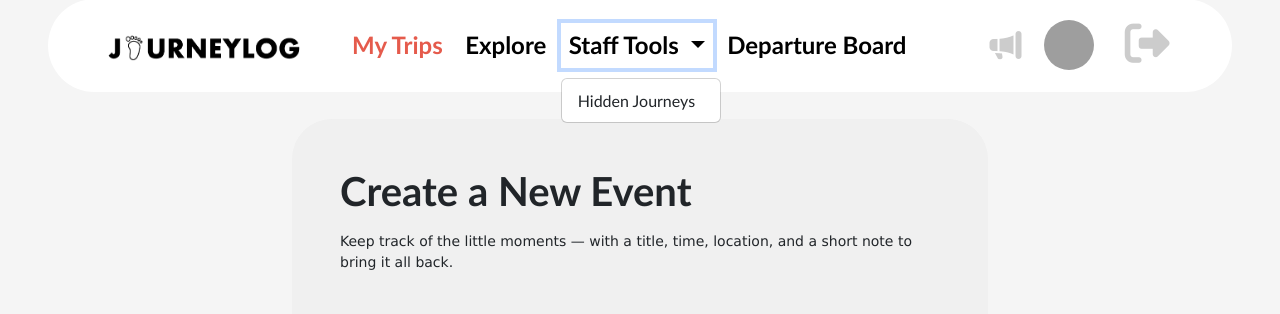
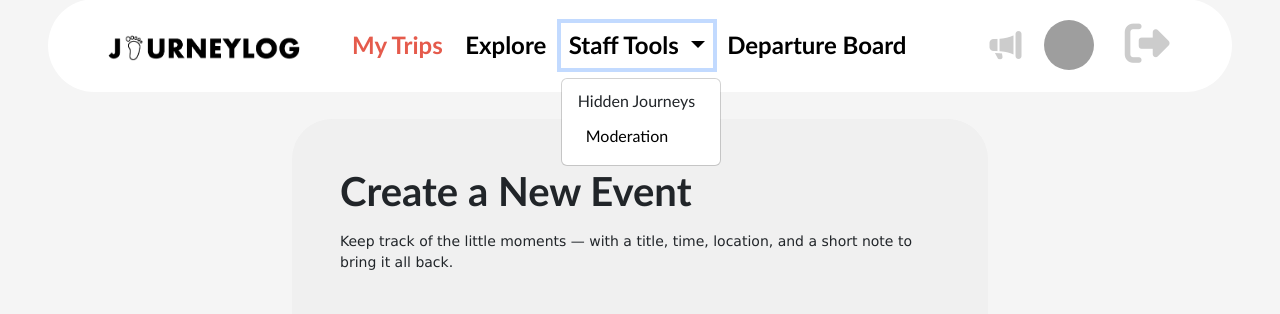
Before and after one commit to lin-du-1157599/project2, a Flask app: template app/templates/event/add_event.html in a window 1280 px wide, after a click on "Staff Tools". Shown: the part 49-363 px from the top of the page. Run offline with Flask 3, Linux system fonts and the light colour scheme; the template is opened without the code that fills it: most values are stand-ins (such as "Sample title", 1, 10 or a date in 2020); grey boxes are pictures that could not be loaded.

Commit message:
nav modification.

```diff
--- a/app/templates/base/userbase.html
+++ b/app/templates/base/userbase.html
@@ -276,19 +276,15 @@
 									<a class="nav-link dropdown-toggle{{ ' active' if active_page in ['hidden_journey'] else '' }}" href="#" id="staffToolsDropdownMenu" data-bs-toggle="dropdown" aria-haspopup="true" aria-expanded="false">
 										Staff Tools
 									</a>
-			<ul class="dropdown-menu" aria-labelledby="userDropdownMenu">
+									<ul class="dropdown-menu" aria-labelledby="userDropdownMenu">
 										<li><a class="dropdown-item" href="{{ url_for('hidden_journeys') }}">Hidden Journeys</a></li>
+										 <!-- Moderation -->
+										 <li class="dropdown-item"><a class="nav-link{{ ' active' if active_page == 'reported_comments' else '' }}" href="{{ url_for('reported_comments') }}">Moderation</a></li>
 									</ul>
+
 								</h4>
 							</li>
 						{% endif %}
-
-                          <!-- Moderation -->
-                        {% if session['role'] in ['admin', 'editor', 'moderator'] %}
-                            <li class="nav-item p-2">
-                                <h4 class="fw-bold m-0"><a class="nav-link{{ ' active' if active_page == 'reported_comments' else '' }}" href="{{ url_for('reported_comments') }}">Moderation</a></h4>
-                            </li>
-                        {% endif %}
 
                         <!-- Departure Board -->
                         {% if session['subscription_status'] != 'Free' %}
```
